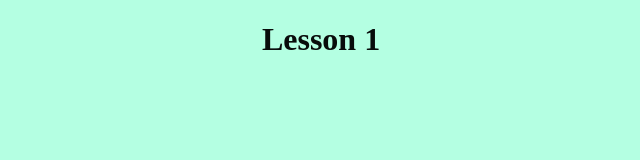
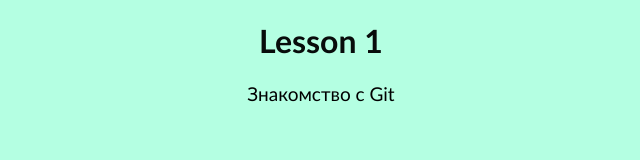
Before and after one commit to chagovcev/working_js, a plain HTML site: page Lesson_1/index.html in a window 1280 px wide. Shown: the whole page, without its empty margins (319-959 px from the left). Drawn offline with Linux system fonts and the light colour scheme.

Commit message:
Добавление текста и его обработка в стилях

```diff
--- a/Lesson_1/css/style.css
+++ b/Lesson_1/css/style.css
@@ -1,8 +1,14 @@
 body{
     background-color: #B4FFE2;
+    font-family: Calibri, sans-serif;
 }
 
 h1{
     color: #080C0B;
     text-align: center;
 }
+
+p{
+    text-align: center;
+    font-size: 19px;
+}
--- a/Lesson_1/index.html
+++ b/Lesson_1/index.html
@@ -9,6 +9,7 @@
 </head>
 <body>
     <h1>Lesson 1</h1>
+    <p>Знакомство с Git</p>
 
 
     <script src="js/script.js"></script>
```
